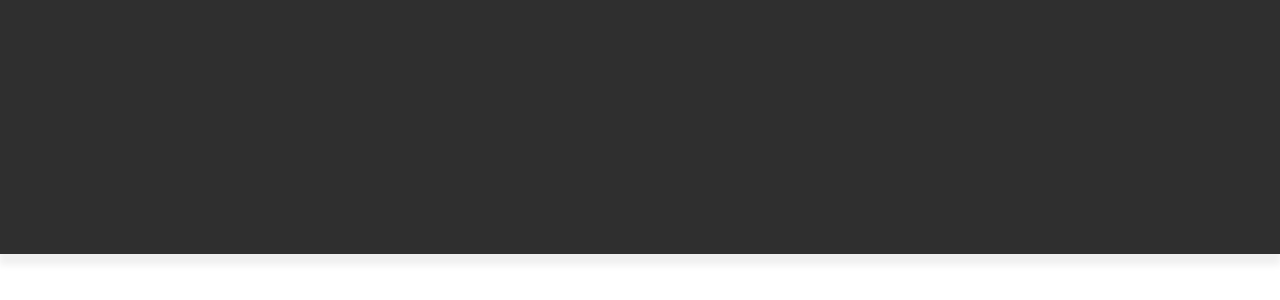
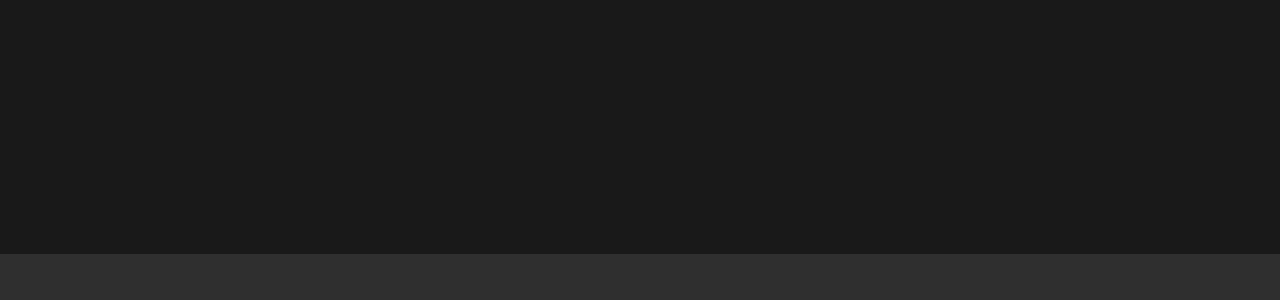
Before and after one commit to Arvensen/portfolio_website, a plain HTML site: page index.html in a window 1280 px wide. Shown: the part 286-586 px from the top of the page. Drawn offline with Linux system fonts and the light colour scheme.

Commit message:
Padding test

```diff
--- a/css/style.css
+++ b/css/style.css
@@ -14,12 +14,11 @@ body {
 	height: 540px;
 	width: 100%;
     box-shadow: 0px 10px 7px 1px rgba(240,240,240,1);
-    position: absolute;
 }
 
 .cp2 {
 	background-color: #2f2f2f;
 	height: 540px;
 	width: 100%;
-	position: relative;
+	padding-top: 540px;
 }
```
